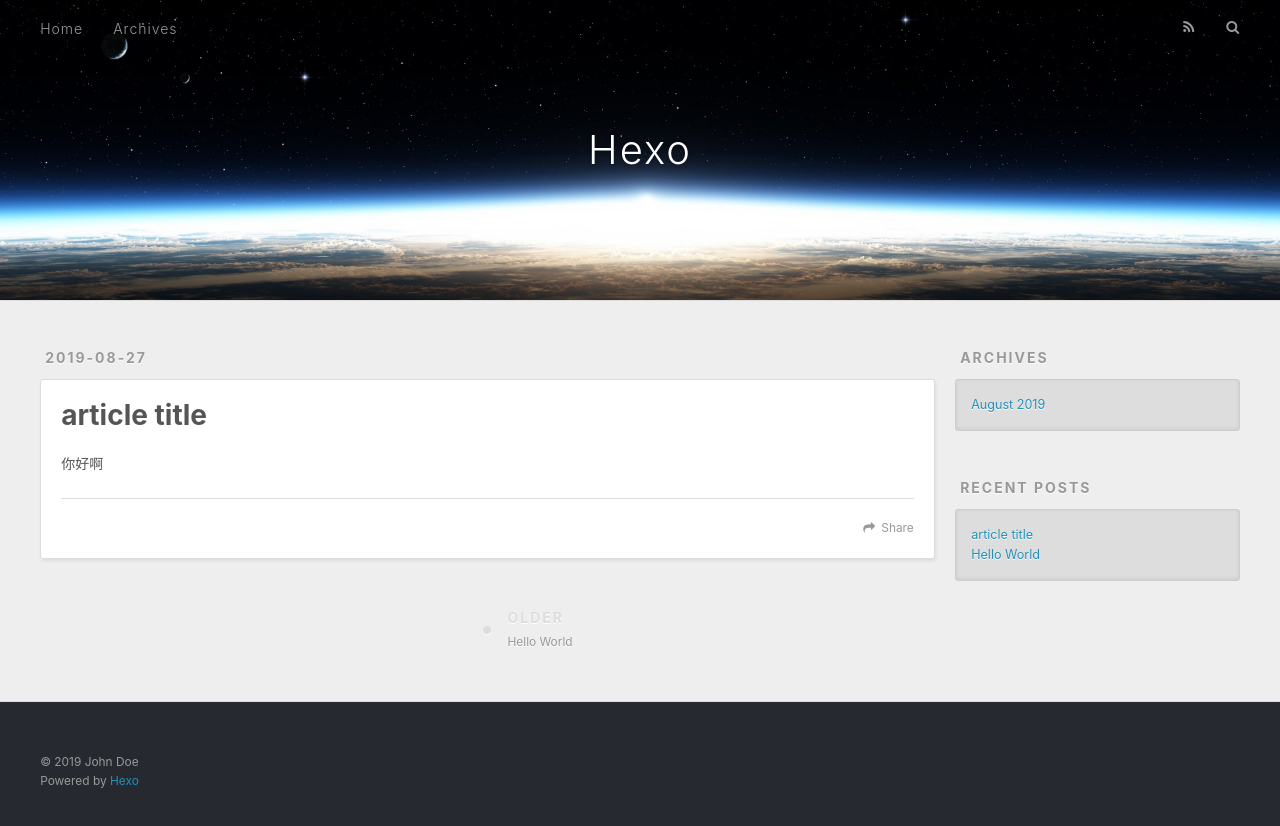
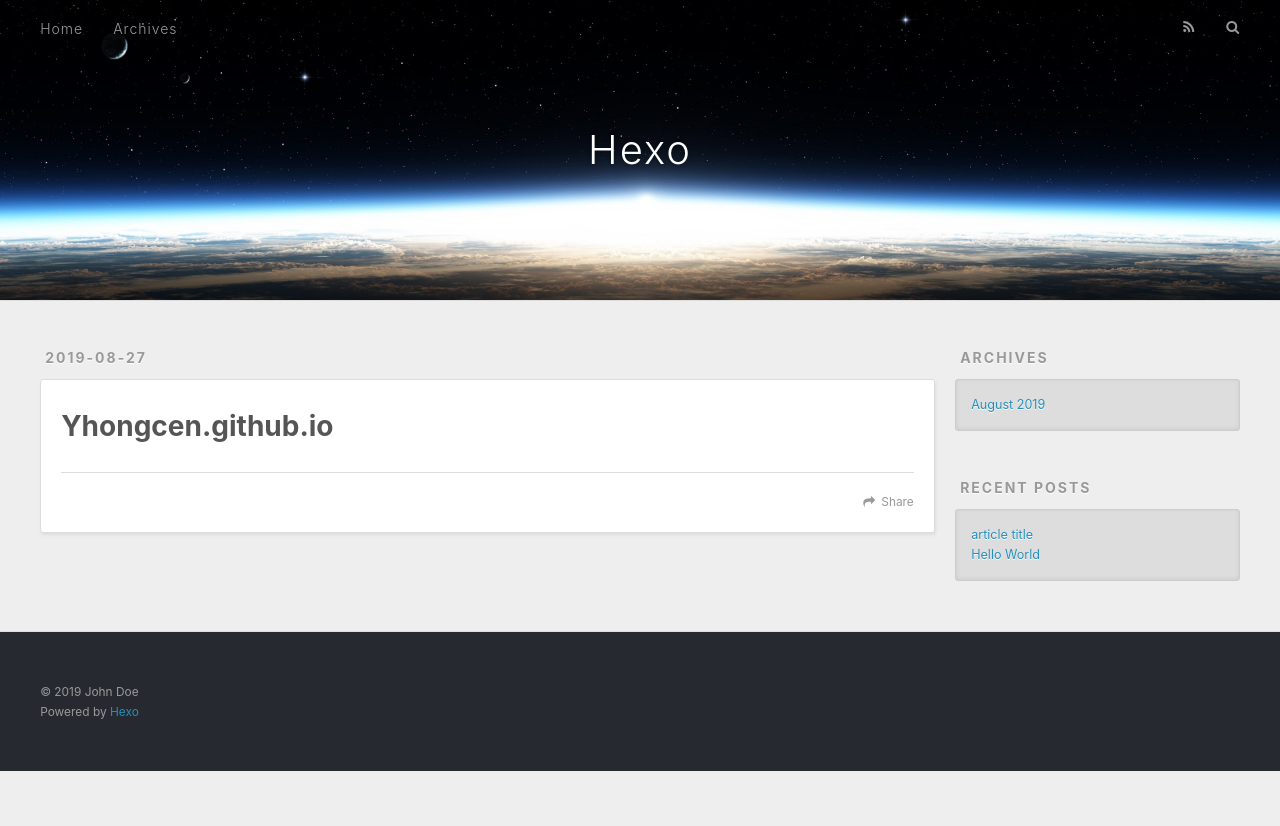
Before and after one commit to Yhongcen/Yhongcen.github.io, a plain HTML site: page README.html in a window 1280 px wide. After the commit the page ends 800 px from the top, so only its background shows below. Drawn offline with nearby package versions, Linux system fonts and the light colour scheme.

Commit message:
Site updated: 2019-08-27 14:37:41

```diff
--- a/2019/08/27/article-title/index.html
+++ b/README.html
@@ -5,19 +5,19 @@
 
 
 
-  <title>article title | Hexo</title>
+  <title>Hexo</title>
   <meta name="viewport" content="width=device-width, initial-scale=1, maximum-scale=1">
-  <meta name="description" content="你好啊">
-<meta property="og:type" content="article">
-<meta property="og:title" content="article title">
-<meta property="og:url" content="http://yoursite.com/2019/08/27/article-title/index.html">
+  <meta name="description" content="Yhongcen.github.io">
+<meta property="og:type" content="website">
+<meta property="og:title" content="Hexo">
+<meta property="og:url" content="http://yoursite.com/README.html">
 <meta property="og:site_name" content="Hexo">
-<meta property="og:description" content="你好啊">
+<meta property="og:description" content="Yhongcen.github.io">
 <meta property="og:locale" content="en">
-<meta property="og:updated_time" content="2019-08-27T06:27:20.499Z">
+<meta property="og:updated_time" content="2019-08-27T06:34:14.000Z">
 <meta name="twitter:card" content="summary">
-<meta name="twitter:title" content="article title">
-<meta name="twitter:description" content="你好啊">
+<meta name="twitter:title" content="Hexo">
+<meta name="twitter:description" content="Yhongcen.github.io">
 
     <link rel="alternate" href="/atom.xml" title="Hexo" type="application/atom+xml">
 
@@ -64,49 +64,28 @@
   </div>
 </header>
       <div class="outer">
-        <section id="main"><article id="post-article-title" class="article article-type-post" itemscope itemprop="blogPost">
+        <section id="main"><article id="page-" class="article article-type-page" itemscope itemprop="blogPost">
   <div class="article-meta">
-    <a href="/2019/08/27/article-title/" class="article-date">
-  <time datetime="2019-08-27T06:26:20.000Z" itemprop="datePublished">2019-08-27</time>
+    <a href="/README.html" class="article-date">
+  <time datetime="2019-08-27T06:36:19.498Z" itemprop="datePublished">2019-08-27</time>
 </a>
 
   </div>
   <div class="article-inner">
 
 
-      <header class="article-header">
-
-
-    <h1 class="article-title" itemprop="name">
-      article title
-    </h1>
-
-
-      </header>
-
     <div class="article-entry" itemprop="articleBody">
 
-        <p>你好啊</p>
-
+        <h1 id="Yhongcen-github-io"><a href="#Yhongcen-github-io" class="headerlink" title="Yhongcen.github.io"></a>Yhongcen.github.io</h1>
 
     </div>
     <footer class="article-footer">
-      <a data-url="http://yoursite.com/2019/08/27/article-title/" data-id="cjztg7vew0000uwu4tb94823o" class="article-share-link">Share</a>
+      <a data-url="http://yoursite.com/README.html" data-id="cjztgkm0d00006su4vung2pt8" class="article-share-link">Share</a>
 
 
     </footer>
   </div>
 
-
-<nav id="article-nav">
-
-
-    <a href="/2019/08/27/hello-world/" id="article-nav-older" class="article-nav-link-wrap">
-      <strong class="article-nav-caption">Older</strong>
-      <div class="article-nav-title">Hello World</div>
-    </a>
-
-</nav>
 
 
 </article>
```
Also changed, not shown: 2019/08/27/hello-world/index.html (+1 -1 lines), index.html (+2 -2 lines).
